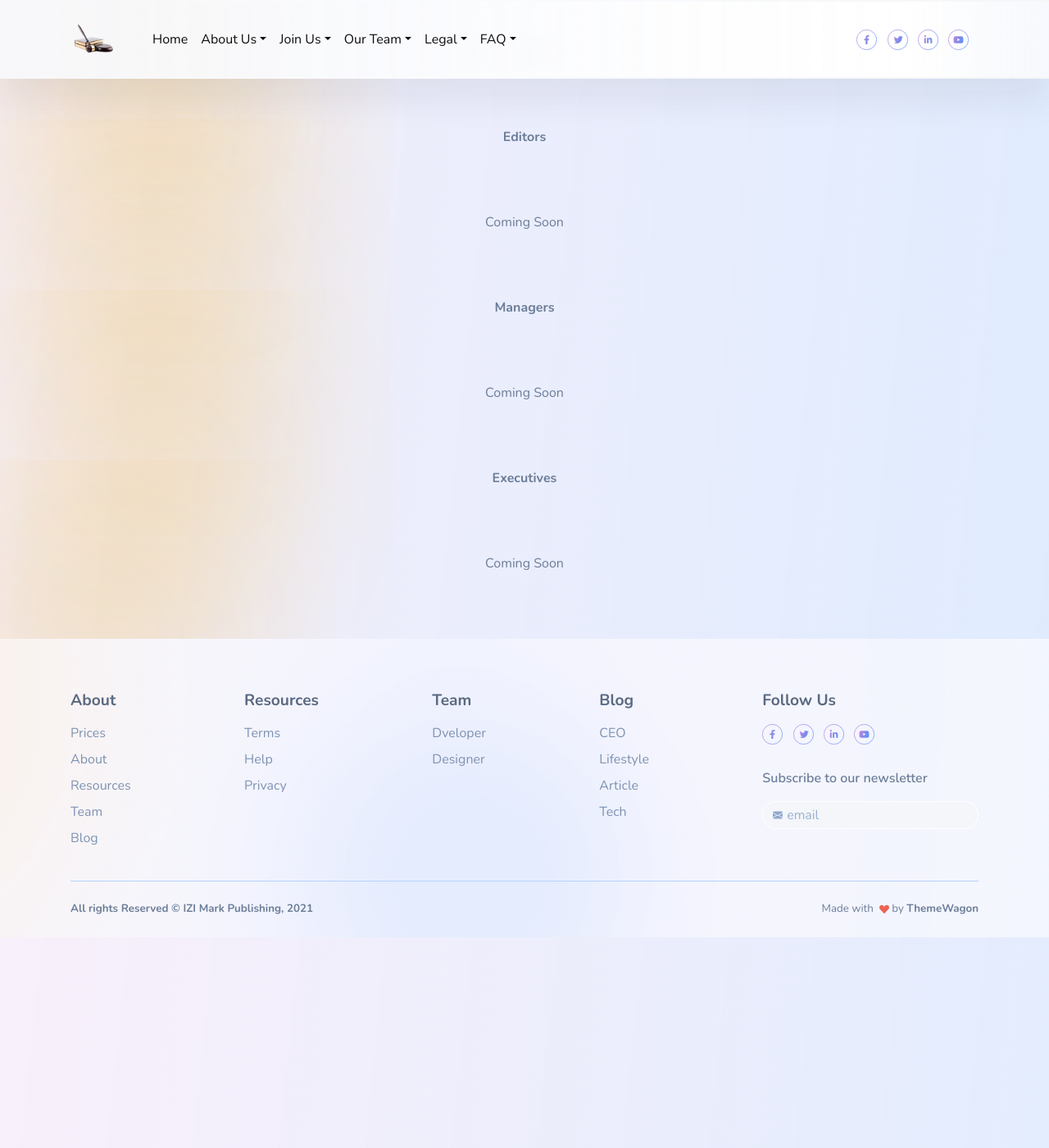
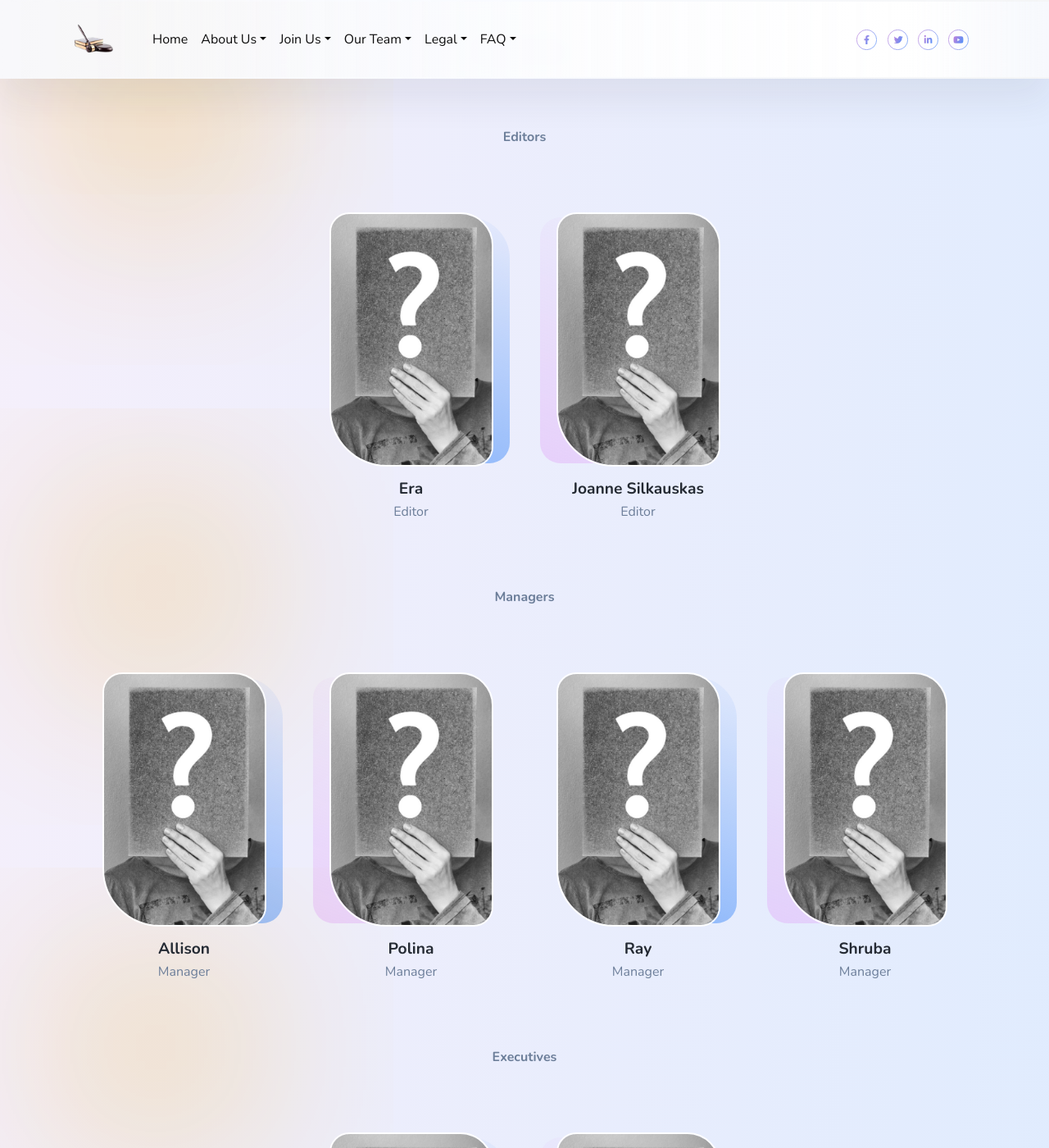
Before and after one commit to sthakuri/sthakuri.github.io, a Jekyll site: the page built from our-team.html, in a window 1280 px wide and 1400 px high, scrolled down 1632 px. Shown: the whole window at 82% size. Built offline with Jekyll 4.4.1, drawn with Linux system fonts in a browser that asks for light colours; before the commit the page ends 2775 px from its top, so only the background shows below that; some of the changed text lies outside the part shown.

Commit message:
team added

```diff
--- /dev/null
+++ b/_team/Allison.md
@@ -0,0 +1,10 @@
+---
+layout: profile
+name: Allison
+position: Manager
+photo: /assets/img/team/Team.png
+email: support@izimarkpublishing.com
+tags: manager
+
+---
+Coming soon...
--- /dev/null
+++ b/_team/Polina.md
@@ -0,0 +1,10 @@
+---
+layout: profile
+name: Polina
+position: Manager
+photo: /assets/img/team/Team.png
+email: support@izimarkpublishing.com
+tags: manager
+
+---
+Coming soon...
--- /dev/null
+++ b/_team/Ray.md
@@ -0,0 +1,10 @@
+---
+layout: profile
+name: Ray
+position: Manager
+photo: /assets/img/team/Team.png
+email: support@izimarkpublishing.com
+tags: manager
+
+---
+Coming soon...
--- /dev/null
+++ b/_team/Shruba.md
@@ -0,0 +1,10 @@
+---
+layout: profile
+name: Shruba
+position: Manager
+photo: /assets/img/team/Team.png
+email: support@izimarkpublishing.com
+tags: manager
+
+---
+Coming soon...
--- a/our-team.html
+++ b/our-team.html
@@ -79,7 +79,7 @@ permalink: /our-team/
             <a href="{{author.url}}">
               <h5 class="fw-bold mt-3 mb-1">{{author.name}}</h5></a
             >
-            <p>Writer</p>
+            <p>{{ author.position }}</p>
           </div>
           {% else %}
           <div class="col-sm-6 col-lg-3 text-center">
@@ -116,7 +116,7 @@ permalink: /our-team/
             <a href="{{author.url}}">
               <h5 class="fw-bold mt-3 mb-1">{{author.name}}</h5></a
             >
-            <p>Writer</p>
+            <p>{{ author.position }}</p>
           </div>
           {% else %}
           <div class="col-sm-6 col-lg-3 text-center">
@@ -153,7 +153,7 @@ permalink: /our-team/
             <a href="{{ editor.url}}">
               <h5 class="fw-bold mt-3 mb-1">{{editor.name}}</h5></a
             >
-            <p>Writer</p>
+            <p>{{ editor.position }}</p>
           </div>
 
           {% else %}
@@ -191,7 +191,7 @@ permalink: /our-team/
             <a href="{{ manager.url}}">
               <h5 class="fw-bold mt-3 mb-1">{{manager.name}}</h5></a
             >
-            <p>Writer</p>
+            <p>{{ manager.position }}</p>
           </div>
 
           {% else %}
@@ -229,7 +229,7 @@ permalink: /our-team/
             <a href="{{ executive.url}}">
               <h5 class="fw-bold mt-3 mb-1">{{executive.name}}</h5></a
             >
-            <p>Writer</p>
+            <p>{{ executive.position }}</p>
           </div>
 
           {% else %}
```
Also changed, not shown: _team/Era.md (added, +10 -0 lines), _team/Joanne Silkauskas.md (added, +10 -0 lines), _team/Mariya Toncheva.md (added, +10 -0 lines), _team/Mark J. Tyhurst.md (added, +10 -0 lines).
